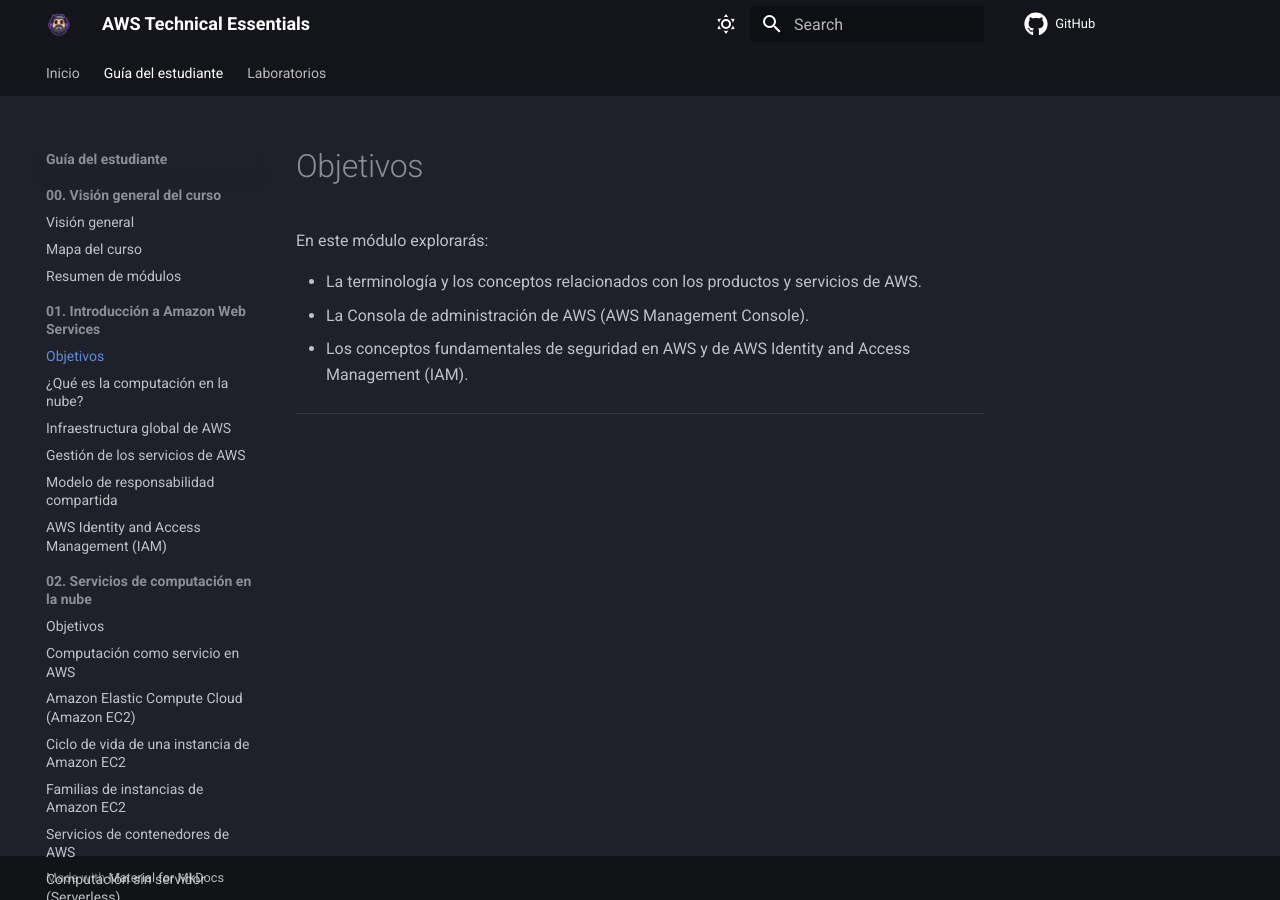
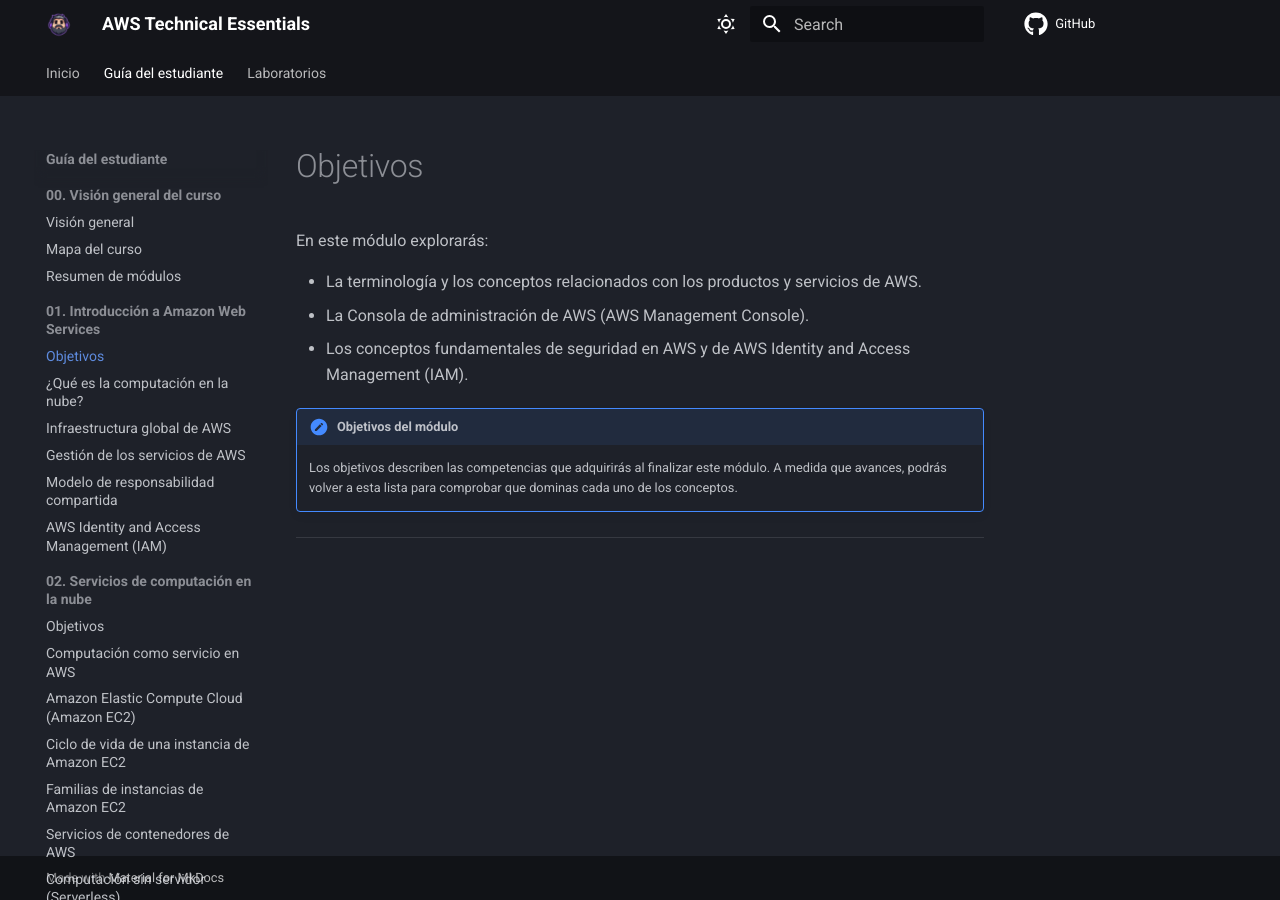
Before and after one commit to seguidodoblado/aws-technical-essentials, an MkDocs documentation site: the page built from docs/guia-del-estudiante/01-Introduccion-a-amazon-web-services/01-0-objetivos.md, in a window 1280 px wide. Built offline with MkDocs 1.6.1 and Material for MkDocs 9.7.7, drawn with Linux system fonts in a browser that asks for light colours; comment, search, counter and statistics services are not loaded.

Commit message:
Revisión de algunos apartados

```diff
--- a/docs/guia-del-estudiante/01-Introduccion-a-amazon-web-services/01-0-objetivos.md
+++ b/docs/guia-del-estudiante/01-Introduccion-a-amazon-web-services/01-0-objetivos.md
@@ -6,4 +6,7 @@ En este módulo explorarás:
 - La Consola de administración de AWS (AWS Management Console).
 - Los conceptos fundamentales de seguridad en AWS y de AWS Identity and Access Management (IAM).
 
+!!! note "Objetivos del módulo"
+    Los objetivos describen las competencias que adquirirás al finalizar este módulo. A medida que avances, podrás volver a esta lista para comprobar que dominas cada uno de los conceptos.
+
 ---
```
Also changed, not shown: docs/guia-del-estudiante/01-Introduccion-a-amazon-web-services/01-1-computacion-nube.md (+4 -0 lines), docs/guia-del-estudiante/01-Introduccion-a-amazon-web-services/01-5-iam.md (+1 -0 lines).
